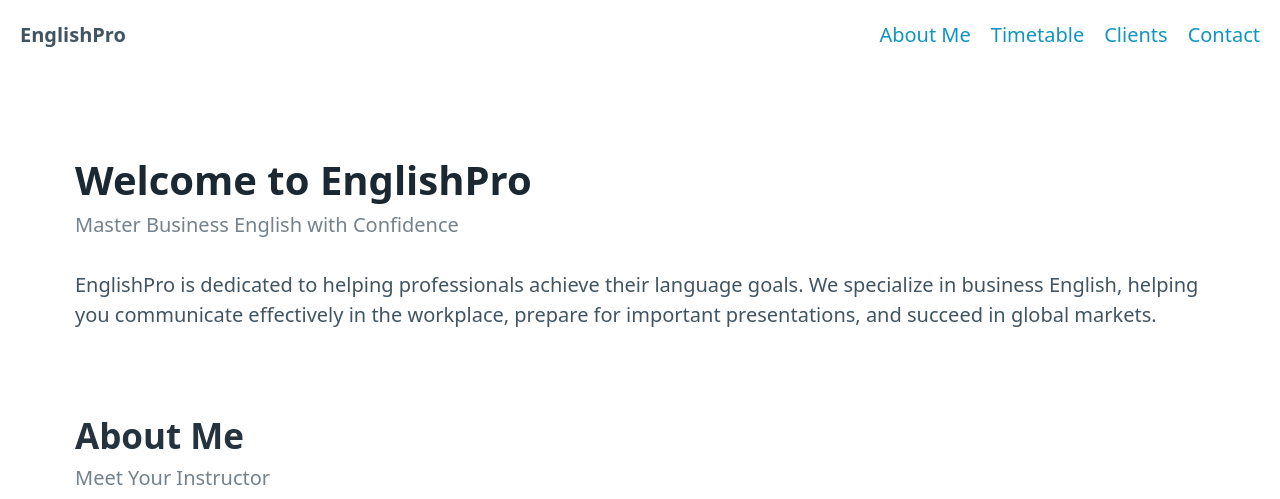
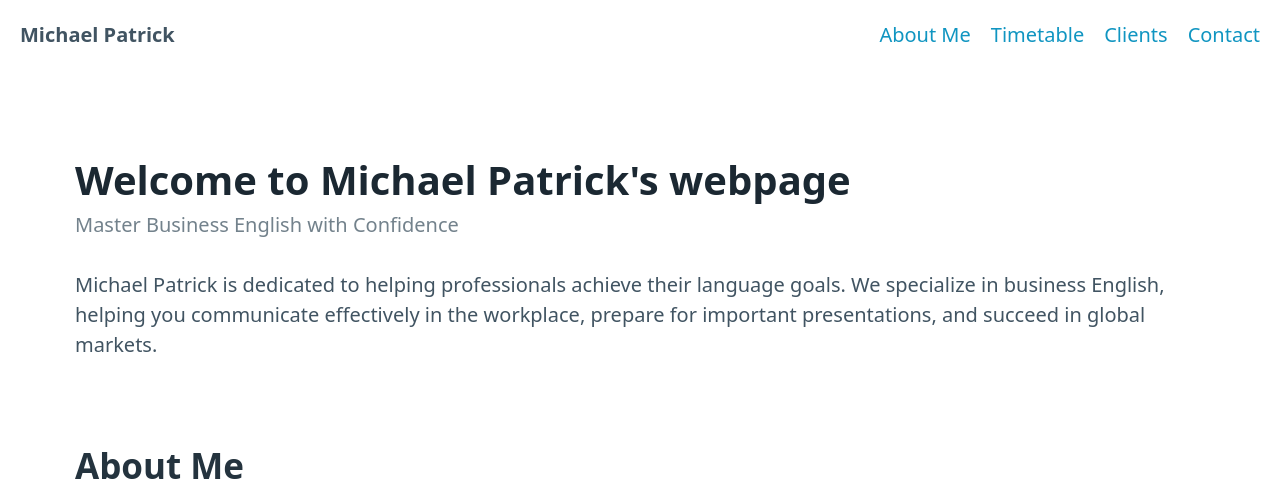
Before and after one commit to abayes96/Business_English_Webpage, a plain HTML site: page index.html in a window 1280 px wide. Shown: the top 499 px of the page. Drawn offline with nearby package versions, Linux system fonts and the light colour scheme.

Commit message:
index.html

```diff
--- a/index.html
+++ b/index.html
@@ -4,13 +4,13 @@
   <meta charset="UTF-8">
   <meta name="viewport" content="width=device-width, initial-scale=1.0">
   <link rel="stylesheet" href="https://cdn.jsdelivr.net/npm/@picocss/pico@1/css/pico.min.css">
-  <title>EnglishPro - Professional English Teaching</title>
+  <title>Michael Patrick - Professional English Teaching</title>
 </head>
 <body>
   <!-- Navigation Bar -->
   <nav class="container-fluid">
     <ul>
-      <li><strong>EnglishPro</strong></li>
+      <li><strong>Michael Patrick</strong></li>
     </ul>
     <ul>
       <li><a href="#about">About Me</a></li>
@@ -25,11 +25,11 @@
     <!-- Welcome Section -->
     <section id="welcome">
       <hgroup>
-        <h1>Welcome to EnglishPro</h1>
+        <h1>Welcome to Michael Patrick's webpage</h1>
         <h2>Master Business English with Confidence</h2>
       </hgroup>
       <p>
-        EnglishPro is dedicated to helping professionals achieve their language goals.
+        Michael Patrick is dedicated to helping professionals achieve their language goals.
         We specialize in business English, helping you communicate effectively in the workplace,
         prepare for important presentations, and succeed in global markets.
       </p>
```
